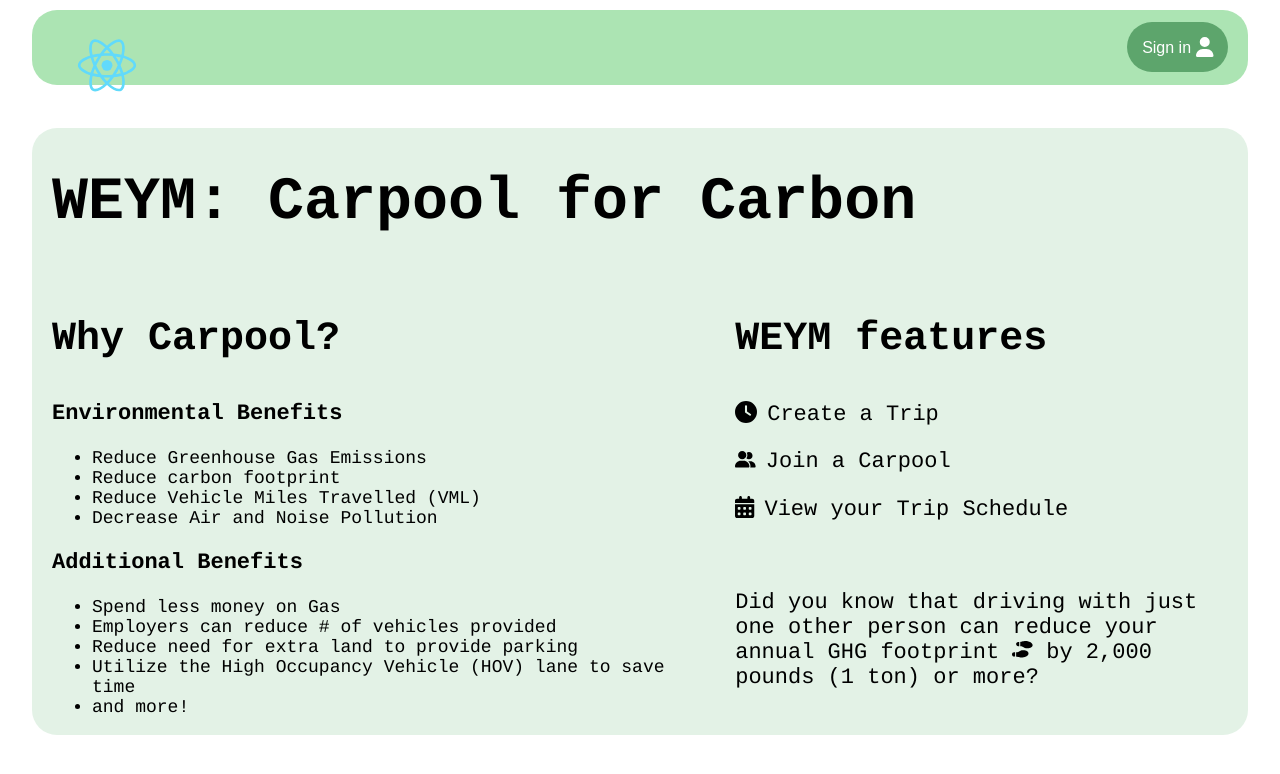
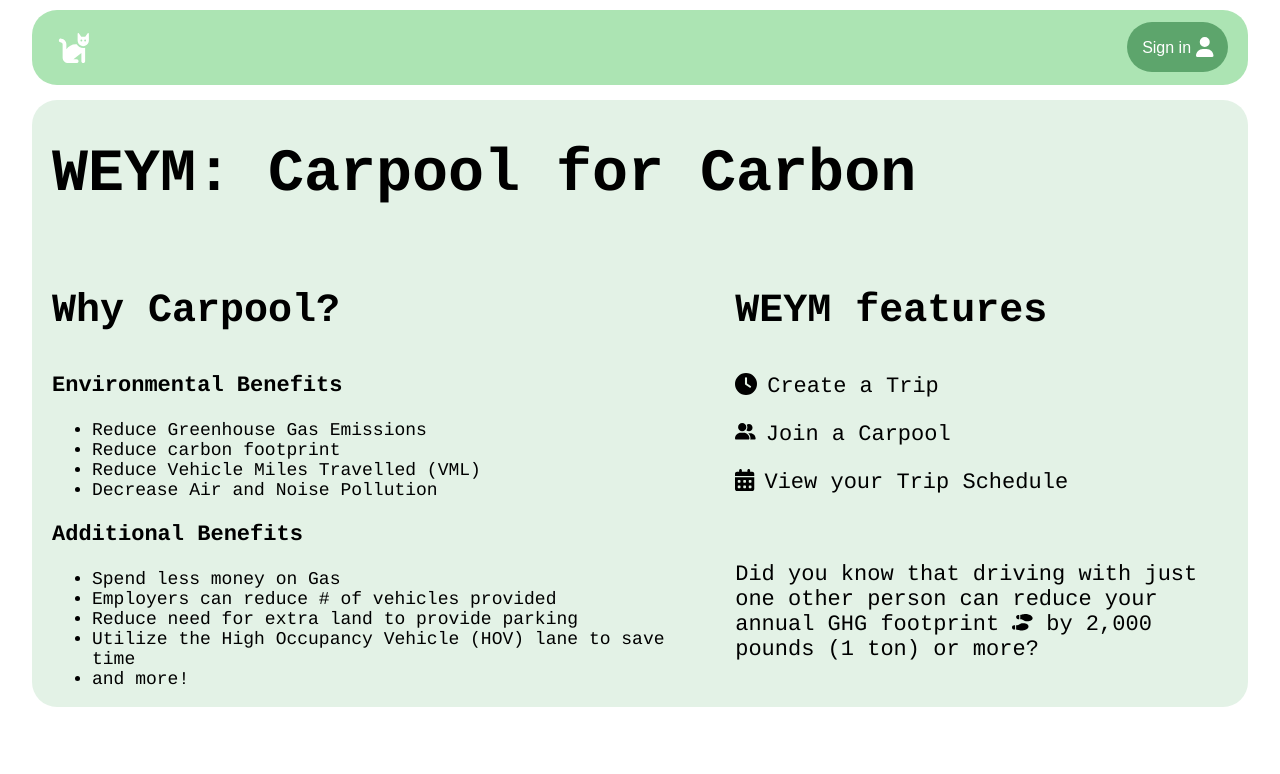
Before and after one commit to yuChenLung/LAHacksWEYM, a React (Create React App) app in the folder weym/: page / in a window 1280 px wide. Shown: the top 774 px of the page. Built offline with nearby package versions, Linux system fonts and the light colour scheme; what react-geocode would draw is missing.

Commit message:
fix nav bar

```diff
--- a/weym/src/components/NavBar.js
+++ b/weym/src/components/NavBar.js
@@ -22,7 +22,7 @@ function NavBar() {
         e.preventDefault();
         context.signIn.setSignedIn();
         context.user.setUID('');
-        context.signIn.setProfileDropdown();
+        context.navBar.setProfileDropdown();
         localStorage.clear();
         navigate('/onboarding');
     }
@@ -127,7 +127,7 @@ function NavBar() {
             // JSX code to render component goes here
             <div className="nav-bar">
                 <div className="nav-bar-left">
-                    <Link to="/onboarding"><img src={logo} width="100px" alt="Carpool Logo" /></Link>
+                    <Link to="/onboarding"><FontAwesomeIcon className="fa-light" style={{ color: 'white' }} icon={faCat} /></Link>
                 </div>
                 <div className="nav-bar-right">
                     {/* on click func */}
```
Also changed, not shown: weym/tree.png (deleted).
